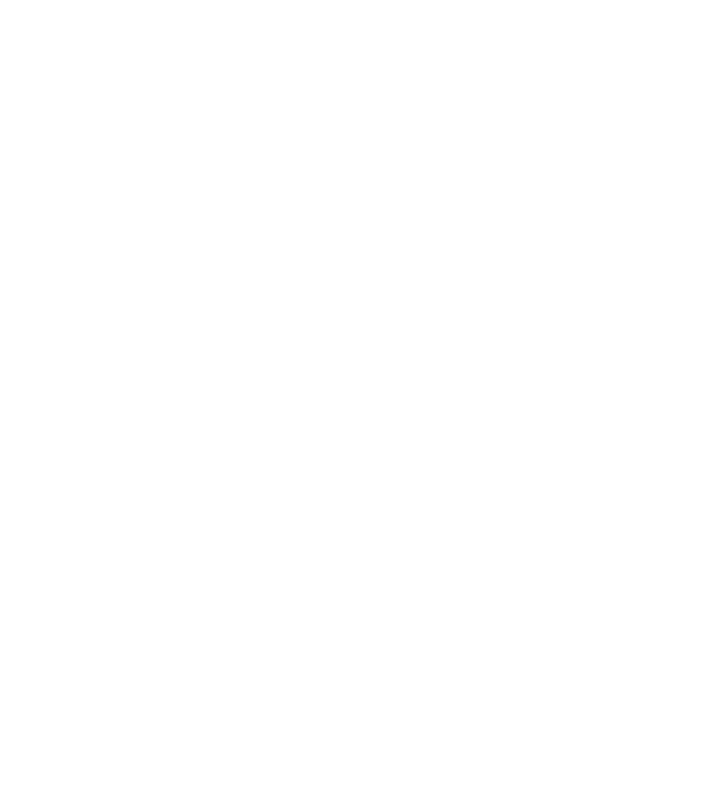
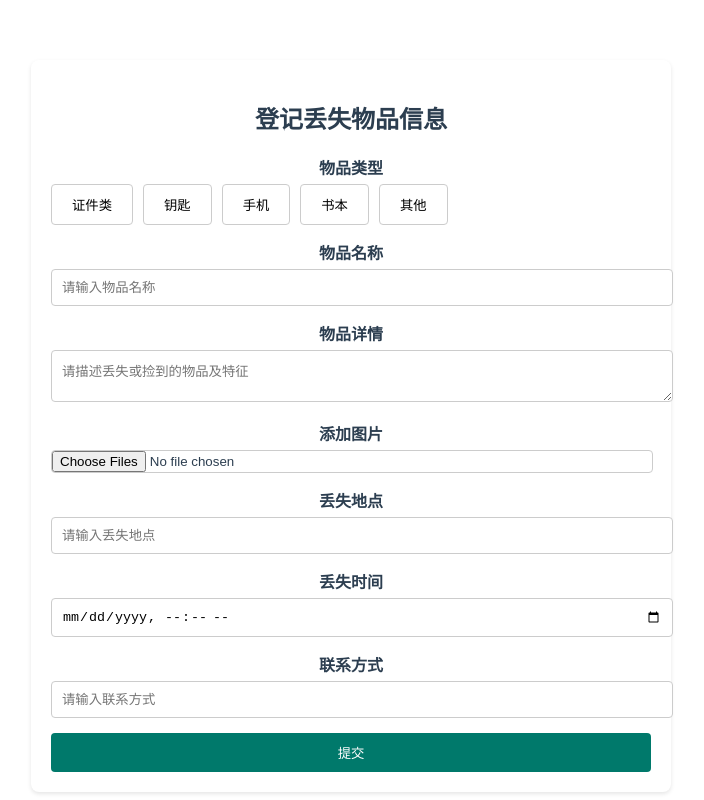
Before and after one commit to Znithx/lostAndFound, a Vue app: page /publish in a window 1280 px wide. Before the commit this address had no page. Shown: the whole page, without its empty margins (289-993 px from the left). Built offline with nearby package versions, Linux system fonts and the light colour scheme.

Commit message:
实现我要发布功能

```diff
--- /dev/null
+++ b/src/components/PublishItem.vue
@@ -0,0 +1,161 @@
+<template>
+  <div class="publish-container">
+    <h2>登记丢失物品信息</h2>
+    <form @submit.prevent="submitForm">
+      <div class="form-group">
+        <label>物品类型</label>
+        <div class="category-buttons">
+          <button type="button" :class="{ active: category === '证件类' }" @click="setCategory('证件类')">证件类</button>
+          <button type="button" :class="{ active: category === '钥匙' }" @click="setCategory('钥匙')">钥匙</button>
+          <button type="button" :class="{ active: category === '手机' }" @click="setCategory('手机')">手机</button>
+          <button type="button" :class="{ active: category === '书本' }" @click="setCategory('书本')">书本</button>
+          <button type="button" :class="{ active: category === '其他' }" @click="setCategory('其他')">其他</button>
+        </div>
+      </div>
+      <div class="form-group">
+        <label>物品名称</label>
+        <input type="text" v-model="itemName" placeholder="请输入物品名称" required>
+      </div>
+      <div class="form-group">
+        <label>物品详情</label>
+        <textarea v-model="itemDetails" placeholder="请描述丢失或捡到的物品及特征" required></textarea>
+      </div>
+      <div class="form-group">
+        <label>添加图片</label>
+        <input type="file" @change="handleFileUpload" multiple>
+      </div>
+      <div class="form-group">
+        <label>丢失地点</label>
+        <input type="text" v-model="location" placeholder="请输入丢失地点" required>
+      </div>
+      <div class="form-group">
+        <label>丢失时间</label>
+        <input type="datetime-local" v-model="lostTime" required>
+      </div>
+      <div class="form-group">
+        <label>联系方式</label>
+        <input type="text" v-model="contactInfo" placeholder="请输入联系方式" required>
+      </div>
+      <button type="submit" class="submit-button">提交</button>
+    </form>
+  </div>
+</template>
+
+<script>
+import axios from 'axios';
+
+export default {
+  name: "PublishItem",
+  data() {
+    return {
+      category: '',
+      itemName: '',
+      itemDetails: '',
+      location: '',
+      lostTime: '',
+      contactInfo: '',
+      images: []
+    };
+  },
+  methods: {
+    setCategory(category) {
+      this.category = category;
+    },
+    handleFileUpload(event) {
+      this.images = Array.from(event.target.files);
+    },
+    submitForm() {
+      const formData = new FormData();
+      formData.append('category', this.category);
+      formData.append('itemName', this.itemName);
+      formData.append('itemDetails', this.itemDetails);
+      formData.append('location', this.location);
+      formData.append('lostTime', this.lostTime);
+      formData.append('contactInfo', this.contactInfo);
+      this.images.forEach((image, index) => {
+        formData.append(`images[${index}]`, image);
+      });
+
+      // 发送 POST 请求到服务器
+      axios.post('http://localhost:3000/api/items', formData)
+        .then(response => {
+          console.log('物品发布成功:', response.data);
+          // 重定向到其他页面或显示成功信息
+        })
+        .catch(error => {
+          console.error('物品发布失败:', error);
+        });
+    }
+  }
+};
+</script>
+
+<style scoped>
+.publish-container {
+  padding: 20px;
+  background-color: #ffffff;
+  border-radius: 8px;
+  box-shadow: 0px 2px 4px rgba(0, 0, 0, 0.1);
+  max-width: 600px;
+  margin: 0 auto;
+}
+
+h2 {
+  text-align: center;
+  margin-bottom: 20px;
+}
+
+.form-group {
+  margin-bottom: 15px;
+}
+
+label {
+  display: block;
+  margin-bottom: 5px;
+  font-weight: bold;
+}
+
+input, textarea {
+  width: 100%;
+  padding: 10px;
+  border: 1px solid #ccc;
+  border-radius: 4px;
+}
+
+input[type="file"] {
+  padding: 0;
+}
+
+.category-buttons {
+  display: flex;
+  gap: 10px;
+}
+
+.category-buttons button {
+  background: none;
+  border: 1px solid #ccc;
+  padding: 10px 20px;
+  cursor: pointer;
+  border-radius: 4px;
+}
+
+.category-buttons button.active {
+  background-color: #e0f7fa;
+  color: #00796b;
+  border-color: #00796b;
+}
+
+.submit-button {
+  background-color: #00796b;
+  color: #ffffff;
+  border: none;
+  padding: 10px 20px;
+  border-radius: 4px;
+  cursor: pointer;
+  width: 100%;
+}
+
+.submit-button:hover {
+  background-color: #004d40;
+}
+</style>
--- a/src/components/PublishModal.vue
+++ b/src/components/PublishModal.vue
@@ -0,0 +1,89 @@
+<template>
+  <div class="modal" v-if="isVisible">
+    <div class="modal-content">
+      <span class="close" @click="closeModal">&times;</span>
+      <h2>我要发布</h2>
+      <div class="publish-options">
+        <div class="option" @click="navigateToPublish('lost')">
+          <img src="@/assets/lost.png" alt="Lost">
+          <p>我丢失了物品 <a href="#">前往发布 >></a></p>
+        </div>
+        <div class="option" @click="navigateToPublish('found')">
+          <img src="@/assets/found.png" alt="Found">
+          <p>我捡到了物品 <a href="#">前往发布 >></a></p>
+        </div>
+      </div>
+    </div>
+  </div>
+</template>
+
+<script>
+export default {
+  name: "PublishModal",
+  props: {
+    isVisible: {
+      type: Boolean,
+      default: false
+    }
+  },
+  methods: {
+    closeModal() {
+      this.$emit('close');
+    },
+    navigateToPublish(type) {
+      this.$router.push({ name: 'PublishItem', query: { type } });
+      this.closeModal();
+    }
+  }
+};
+</script>
+
+
+<style scoped>
+.modal {
+  display: flex;
+  justify-content: center;
+  align-items: center;
+  position: fixed;
+  top: 0;
+  left: 0;
+  width: 100%;
+  height: 100%;
+  background-color: rgba(0, 0, 0, 0.5);
+  z-index: 1000;
+}
+
+.modal-content {
+  background-color: #fff;
+  padding: 20px;
+  border-radius: 8px;
+  width: 400px;
+  text-align: center;
+  position: relative;
+}
+
+.close {
+  position: absolute;
+  top: 10px;
+  right: 10px;
+  font-size: 24px;
+  cursor: pointer;
+}
+
+.publish-options {
+  display: flex;
+  flex-direction: column;
+  gap: 20px;
+}
+
+.option {
+  display: flex;
+  align-items: center;
+  gap: 10px;
+}
+
+.option img {
+  width: 40px;
+  height: 40px;
+}
+</style>
--- a/src/components/UserPost.vue
+++ b/src/components/UserPost.vue
@@ -16,24 +16,28 @@
     <div class="posts-list">
       <PostCard v-for="post in filteredPosts" :key="post.id" :post="post"/>
     </div>
+    <PublishModal :isVisible="isPublishModalVisible" @close="closePublishModal"/>
   </div>
 </template>
 
 <script>
 import axios from 'axios';
 import PostCard from './PostCard.vue';
+import PublishModal from './PublishModal.vue';
 
 export default {
   name: "UserPost",
   components: {
-    PostCard
+    PostCard,
+    PublishModal
   },
   data() {
     return {
       posts: [],
       filter: 'all',
       searchQuery: '',
-      currentUser: '张斌' // 假设当前用户为张斌
+      currentUser: '张斌', // 假设当前用户为张斌
+      isPublishModalVisible: false
     };
   },
   computed: {
@@ -53,7 +57,10 @@
       this.filter = category;
     },
     showPublishModal() {
-      // 处理显示发布模态框的逻辑
+      this.isPublishModalVisible = true;
+    },
+    closePublishModal() {
+      this.isPublishModalVisible = false;
     },
     fetchPosts() {
       axios.get('http://localhost:3000/api/items')
--- a/src/router/index.js
+++ b/src/router/index.js
@@ -4,6 +4,7 @@
 import FirstView from '../views/FirstView.vue'; // 假设有一个Shouye.vue作为首页
 import UserLogin from '../components/LoginComponent';
 import UserRegister from '../components/RegisterComponent.vue';
+import PublishItem from '../components/PublishItem.vue';
 
 const routes = [
   { path: '/', name: 'home', component: HomeView },
@@ -13,6 +14,11 @@
     component: FirstView
   },
   { path: '/login', name: 'login', component: UserLogin },
+  {
+    path: '/publish',
+    name: 'PublishItem',
+    component: PublishItem
+  },
 
   { path: '/register', name: 'register', component: UserRegister }
 ];
```
